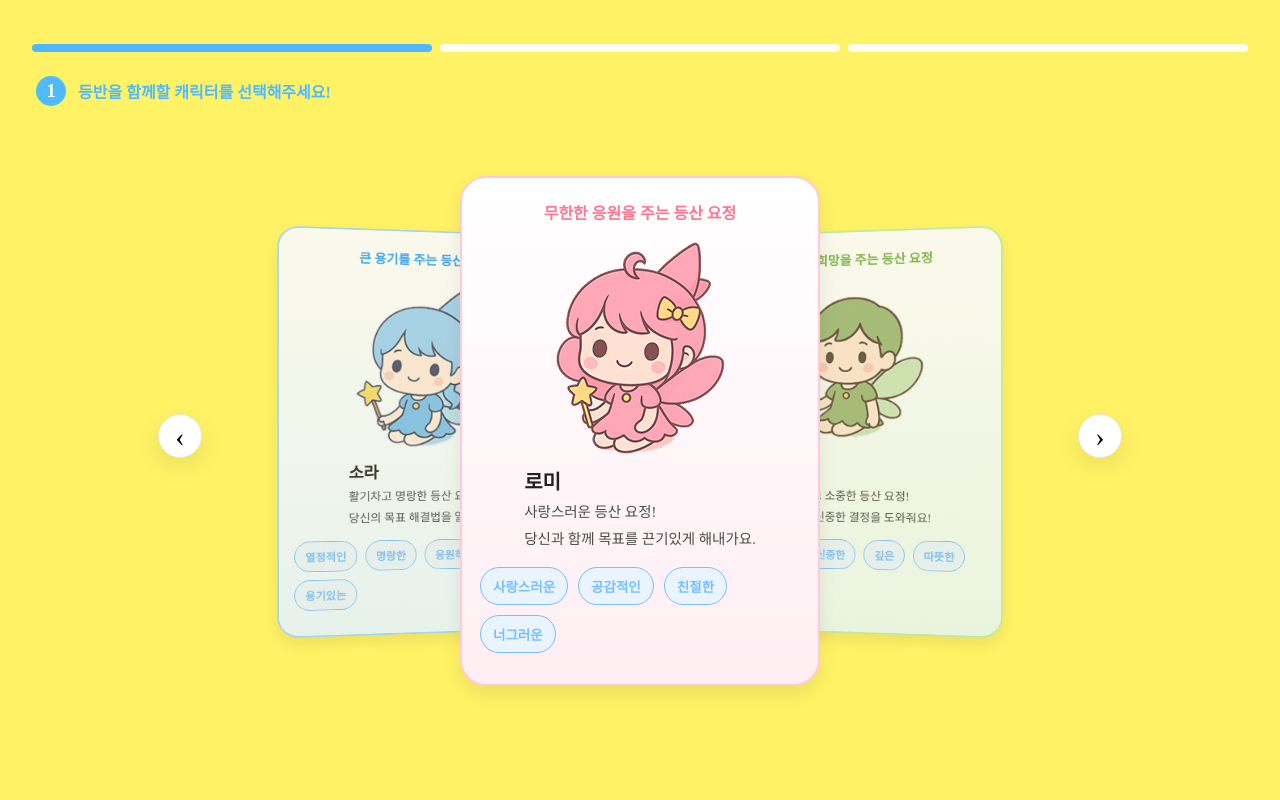
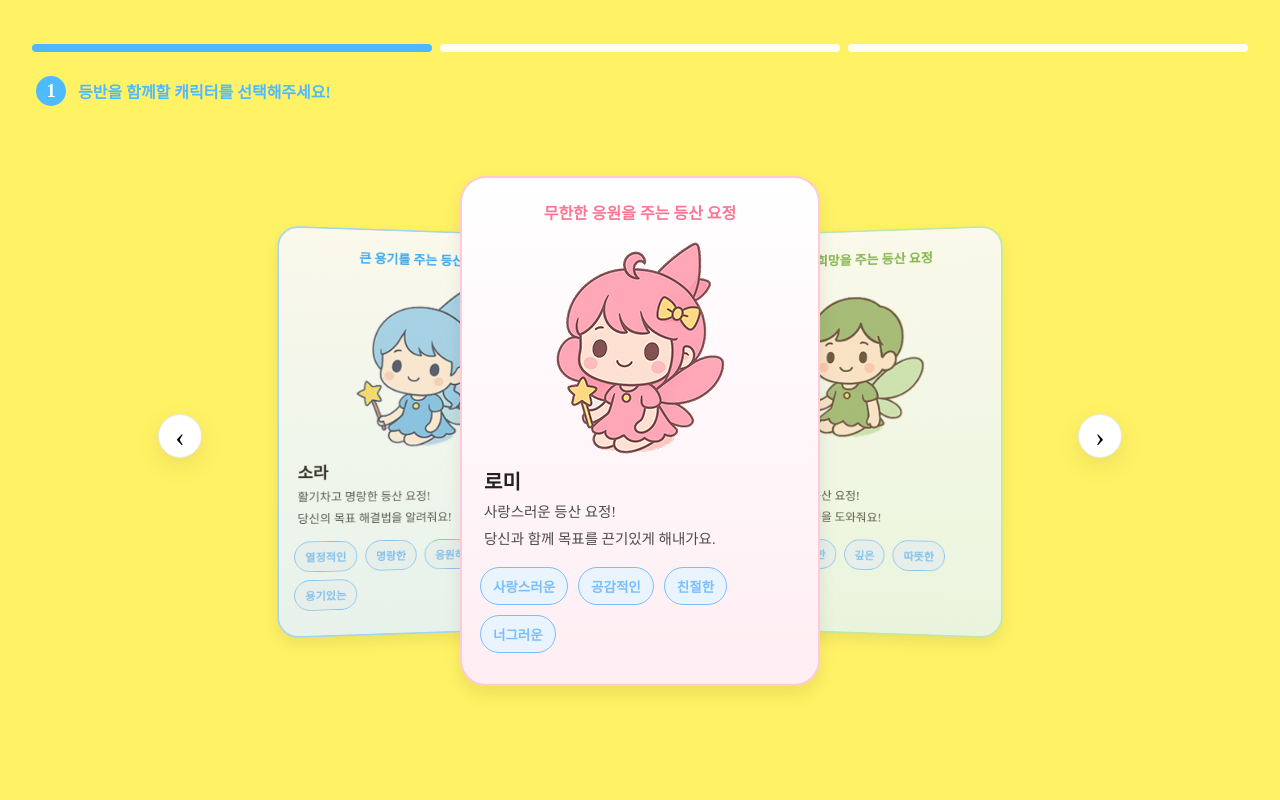
Before and after one commit to bambxxz1e/Oream, a React (Vite) app: page /goal1 in a window 1280 px wide. Shown: the top 800 px of the page. Built offline with nearby package versions, Linux system fonts and the light colour scheme.

Commit message:
css수정

```diff
--- a/src/pages/Goal1.css
+++ b/src/pages/Goal1.css
@@ -19,7 +19,7 @@
 
 /* 리셋 */
 * {
-  align-items: center;
+  /* align-items: center; */
   box-sizing: border-box;
 }
 html,
@@ -31,8 +31,7 @@ body {
   margin: 0;
   color: var(--ink);
   font-family: "Pretendard";
-  background-color: #FFF265;
- }
+}
 
 /* ===== 페이지 래퍼 ===== */
 .g1-wrap {
```
Also changed, not shown: src/pages/component/Navigatebar.css (added).
